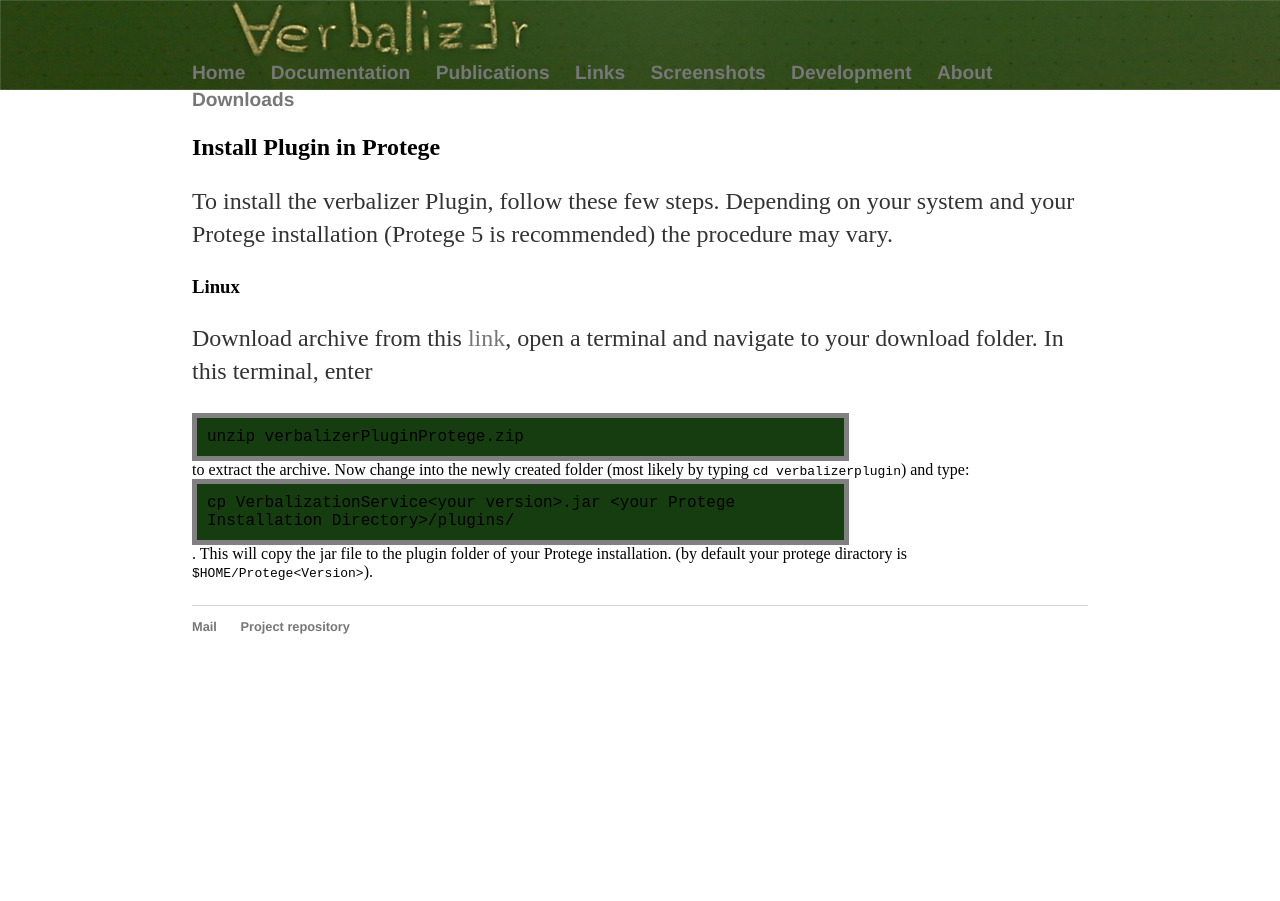
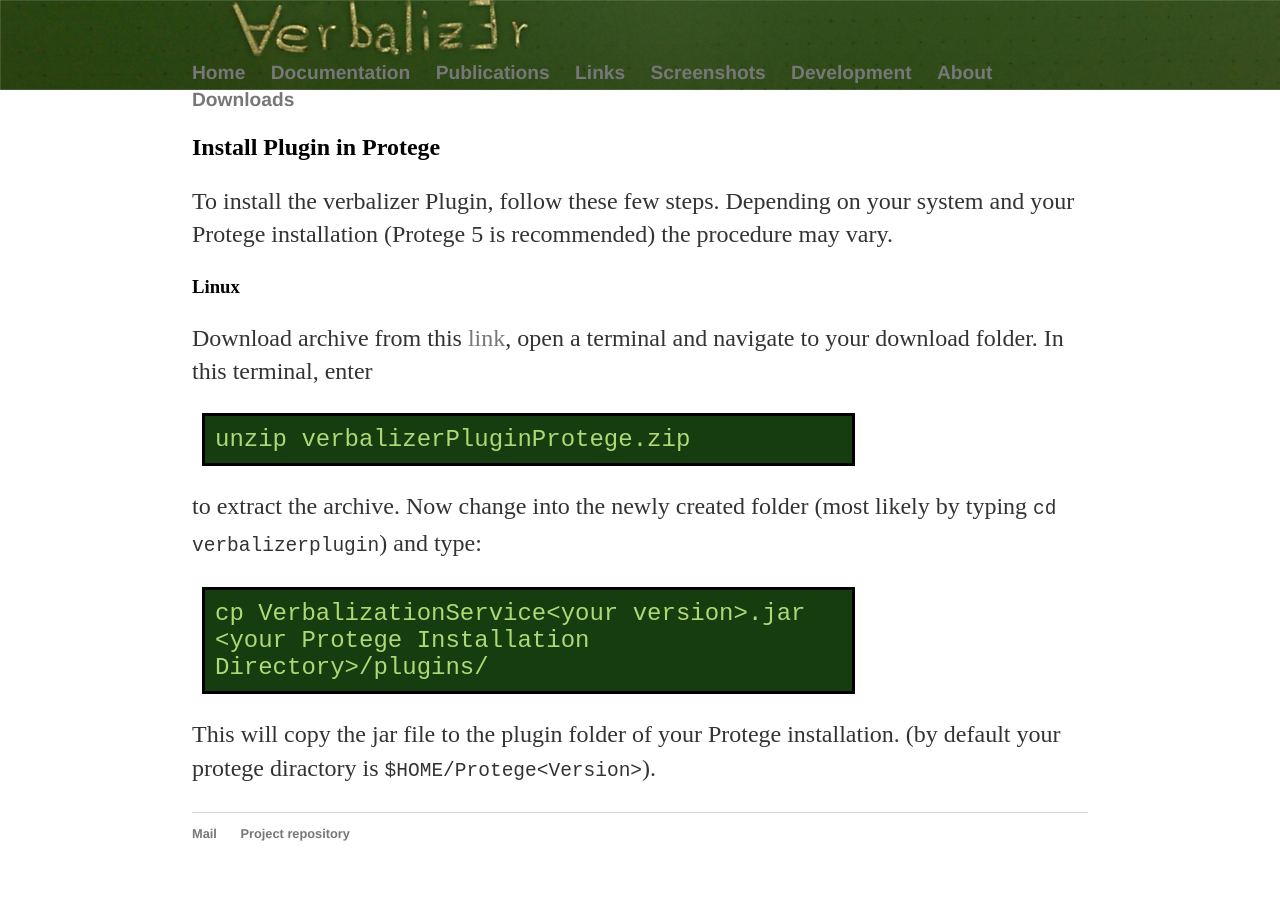
Before and after one commit to verbalizer/verbalizer.github.io, a Jekyll site: the page built from _tutorials/installPlugin.html, in a window 1280 px wide. Built offline with Jekyll 4.4.1, drawn with Linux system fonts in a browser that asks for light colours.

Commit message:
modified color pallette

```diff
--- a/_tutorials/installPlugin.html
+++ b/_tutorials/installPlugin.html
@@ -12,7 +12,12 @@ title : Install Plugin in Protege
 	Download archive from this <a href="https://bwsyncandshare.kit.edu/dl/fi58VdiKASqrUn5mbFt97wCD/verbalizerPluginProtege.zip">link</a>, open a terminal and navigate to your download folder.
    	In this terminal, enter
     	<div class="terminal">unzip verbalizerPluginProtege.zip</div>
+
+<p>
    	to extract the archive. Now change into the newly created folder (most likely by typing <code>cd verbalizerplugin</code>) and type:
-	<div class="terminal">cp VerbalizationService&ltyour version&gt.jar &ltyour Protege Installation Directory&gt/plugins/</div>.
+	<div class="terminal">cp VerbalizationService&ltyour version&gt.jar &ltyour Protege Installation Directory&gt/plugins/</div>
+</p>
+
+<p>
 	This will copy the jar file to the plugin folder of your Protege installation. (by default your protege diractory is <code>$HOME/Protege&ltVersion&gt</code>).
 </p>
--- a/css/main.css
+++ b/css/main.css
@@ -48,11 +48,13 @@ p {
 
 div.terminal {
     font-family: "Courier New","Liberation Mono", Courier, monospace;
+    font-size: 1.5em;
+    color: #b0d875;
     background-color:#163d10;
     width: 70%;
     padding: 10px;
-    border: 5px solid gray;
-    margin: 0;
+    border: 3px solid black;
+    margin: 10px;
 
 }
 
```
